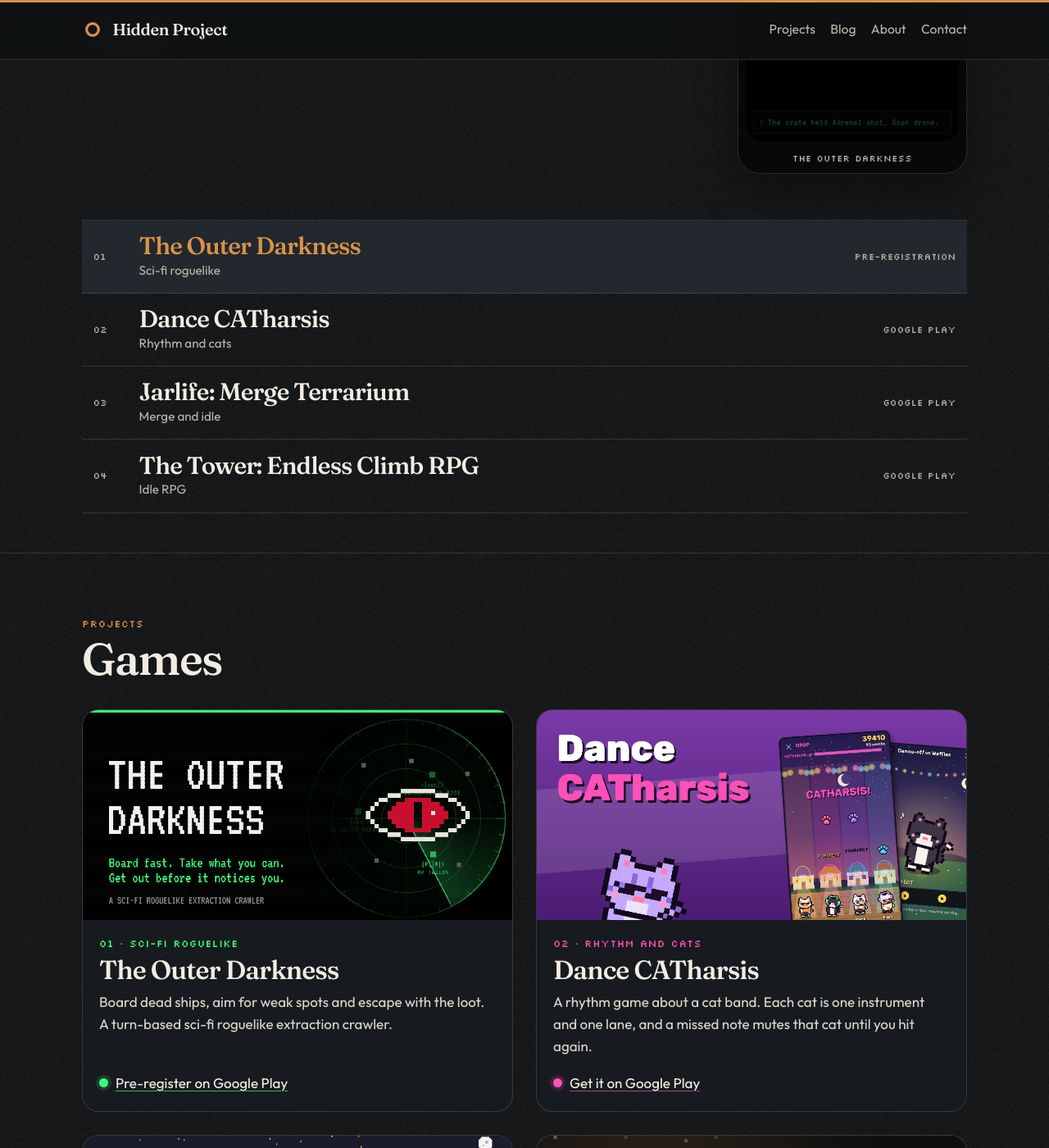
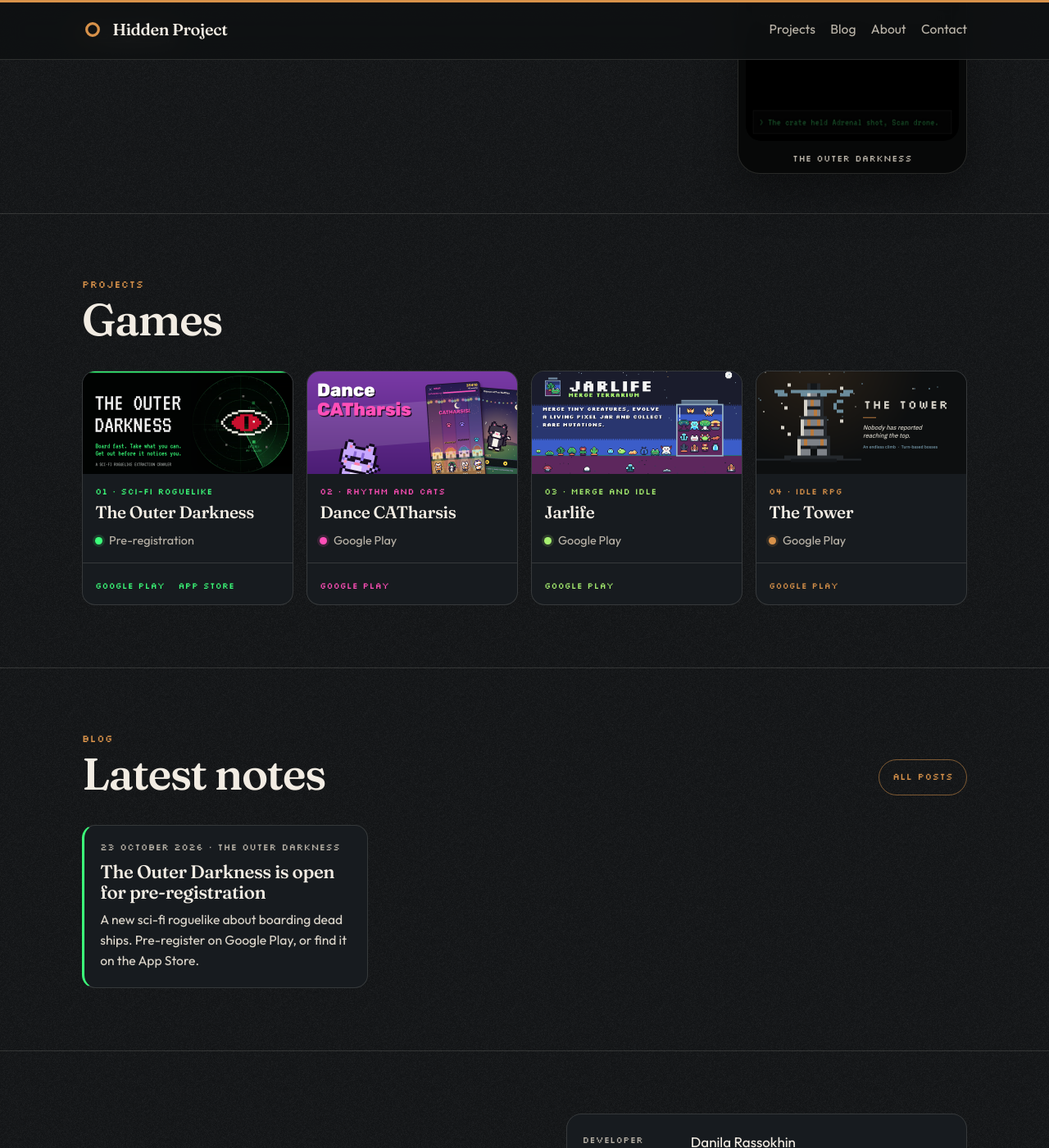
Before and after one commit to CrissNamon/hiddenproject.tech, a Jekyll site: the page built from index.html, in a window 1280 px wide and 1400 px high, scrolled down 566 px. Shown: the whole window at 82% size. Built offline with Jekyll 4.4.1, drawn with Linux system fonts in a browser that asks for light colours; some of the changed text lies outside the part shown.

Commit message:
Main page: small game cards with store links, and social icons
- Games are small cards: banner, genre, name, status, and a row of
  store links (The Outer Darkness gets Google Play and App Store).
- The list of games under the title is gone.
- The blog is its own section, with the latest posts as cards.
- Instagram, X, TikTok and Google Play links have icons and more room.
- Game pages lose the icon next to the title, and the title is smaller.

```diff
--- a/_config.yml
+++ b/_config.yml
@@ -10,14 +10,19 @@ timezone: Asia/Yerevan
 lang: en
 
 # Shown in the footer and the About section, and listed as sameAs for search engines.
+# icon names a drawing in _includes/social-links.html.
 social:
   - name: Instagram
+    icon: instagram
     url: https://www.instagram.com/tech.hiddenproject/
   - name: X
+    icon: x
     url: https://x.com/hiddenprjtech
   - name: TikTok
+    icon: tiktok
     url: https://www.tiktok.com/@hiddenproject.tech
   - name: Google Play
+    icon: google-play
     url: https://play.google.com/store/apps/dev?id=7391390601934110448
 
 markdown: kramdown
--- a/_data/games.yml
+++ b/_data/games.yml
@@ -14,7 +14,6 @@
   accent: "#3cff7a"
   tagline: Board fast. Take what you can. Get out before it notices you.
   summary: Board dead ships, aim for weak spots and escape with the loot. A turn-based sci-fi roguelike extraction crawler.
-  icon: /the-outer-darkness/icon.png
   feature: /the-outer-darkness/feature-graphic.png
   feature_width: 1024
   feature_height: 500
@@ -147,8 +146,6 @@
   accent: "#a7f070"
   tagline: Merge. Evolve. Collect.
   summary: Merge tiny creatures, evolve a living pixel jar and collect rare mutations.
-  icon: /jarlife/google-play/icon.png
-  icon_pixel: true
   feature: /jarlife/feature-16x9.png
   feature_width: 1920
   feature_height: 1080
@@ -205,8 +202,6 @@
   accent: "#d8924a"
   tagline: How far can you climb?
   summary: An endless tower that climbs while you're away. Turn-based boss fights, pixel art, no account.
-  icon: /the-tower/google-play/icon.png
-  icon_pixel: true
   feature: /the-tower/google-play/feature-graphic.png
   feature_width: 1024
   feature_height: 500
--- /dev/null
+++ b/_includes/social-links.html
@@ -0,0 +1,23 @@
+{%- comment -%}
+  The links from site.social, each with its icon.
+{%- endcomment -%}
+<ul class="social-links">
+  {%- for link in site.social %}
+  <li>
+    <a href="{{ link.url }}" rel="me noopener">
+      <svg width="18" height="18" viewBox="0 0 24 24" aria-hidden="true" focusable="false">
+        {%- if link.icon == "instagram" -%}
+        <rect x="2.5" y="2.5" width="19" height="19" rx="5.5" fill="none" stroke="currentColor" stroke-width="2"/><circle cx="12" cy="12" r="4.4" fill="none" stroke="currentColor" stroke-width="2"/><circle cx="17.6" cy="6.4" r="1.3" fill="currentColor"/>
+        {%- elsif link.icon == "x" -%}
+        <path fill="currentColor" d="M18.901 1.153h3.68l-8.04 9.19L24 22.846h-7.406l-5.8-7.584-6.638 7.584H.474l8.6-9.83L0 1.154h7.594l5.243 6.932ZM17.61 20.644h2.039L6.486 3.24H4.298Z"/>
+        {%- elsif link.icon == "tiktok" -%}
+        <path fill="currentColor" d="M12.525.02c1.31-.02 2.61-.01 3.91-.02.08 1.53.63 3.09 1.75 4.17 1.12 1.11 2.7 1.62 4.24 1.79v4.03c-1.44-.05-2.89-.35-4.2-.97-.57-.26-1.1-.59-1.62-.93-.01 2.92.01 5.84-.02 8.75-.08 1.4-.54 2.79-1.35 3.94-1.31 1.92-3.58 3.17-5.91 3.21-1.43.08-2.86-.31-4.08-1.03-2.02-1.19-3.44-3.37-3.65-5.71-.02-.5-.03-1-.01-1.49.18-1.9 1.12-3.72 2.58-4.96 1.66-1.44 3.98-2.13 6.15-1.72.02 1.48-.04 2.96-.04 4.44-.99-.32-2.15-.23-3.02.37-.63.41-1.11 1.04-1.36 1.75-.21.51-.15 1.07-.14 1.61.24 1.64 1.82 3.02 3.5 2.87 1.12-.01 2.19-.66 2.77-1.61.19-.33.4-.67.41-1.06.1-1.79.06-3.57.07-5.36.01-4.03-.01-8.05.02-12.07z"/>
+        {%- elsif link.icon == "google-play" -%}
+        <path fill="currentColor" d="M22.018 13.298l-3.919 2.218-3.515-3.493 3.543-3.521 3.891 2.202a1.49 1.49 0 0 1 0 2.594zM1.337.924a1.486 1.486 0 0 0-.112.568v21.017c0 .217.045.419.124.6l11.155-11.087L1.337.924zm12.207 10.065l3.258-3.238L3.45.195a1.466 1.466 0 0 0-.946-.179l11.04 10.973zm0 2.067l-11 10.933c.298.036.612-.016.906-.183l13.324-7.54-3.23-3.21z"/>
+        {%- endif -%}
+      </svg>
+      <span>{{ link.name }}</span>
+    </a>
+  </li>
+  {%- endfor %}
+</ul>
--- a/_layouts/default.html
+++ b/_layouts/default.html
@@ -71,11 +71,7 @@
       <div class="wrap footer-row">
         <p>© {{ site.time | date: "%Y" }} {{ site.title }} | {{ site.author }}</p>
         <p class="footer-links"><a href="/blog/">Blog</a> <a href="/blog/feed.xml">RSS</a> <a href="/privacy.html">Privacy</a></p>
-        <p class="footer-links">
-          {%- for link in site.social %}
-          <a href="{{ link.url }}" rel="me noopener">{{ link.name }}</a>
-          {%- endfor %}
-        </p>
+        {% include social-links.html %}
         <p>hiddenproject.tech</p>
       </div>
     </footer>
--- a/index.html
+++ b/index.html
@@ -19,57 +19,64 @@ preload_image: /assets/darkness-hero.jpg
               <figcaption>The Outer Darkness</figcaption>
             </figure>
           </div>
-
-
-          <ol class="codex">
-            {%- for game in site.data.games %}
-            <li{% if forloop.first %} class="is-current"{% endif %}>
-              <a href="/{{ game.slug }}/">
-                <span class="num">{{ game.num }}</span>
-                <span>
-                  <span class="name">{{ game.name }}</span>
-                  <em class="kind">{{ game.kind }}</em>
-                </span>
-                <span class="state">{{ game.status }}</span>
-              </a>
-            </li>
-            {%- endfor %}
-          </ol>
         </div>
       </section>
 
       <section class="band" id="projects" aria-labelledby="projects-title">
         <div class="wrap">
-          <p class="eyebrow">Projects</p>
-          <h2 id="projects-title">Games</h2>
-          <div class="game-grid">
+          <div class="section-head">
+            <div>
+              <p class="eyebrow">Projects</p>
+              <h2 id="projects-title">Games</h2>
+            </div>
+          </div>
+          <ul class="game-grid">
             {%- for game in site.data.games %}
-            {%- assign primary = game.stores | first %}
-            <article class="game-tile" id="{{ game.anchor | default: game.slug }}" style="--ember: {{ game.accent }};">
-              <a class="game-tile-art" href="/{{ game.slug }}/" tabindex="-1" aria-hidden="true">
+            <li class="game-tile" id="{{ game.anchor | default: game.slug }}" style="--ember: {{ game.accent }};">
+              <a class="game-tile-link" href="/{{ game.slug }}/">
                 <img src="{{ game.feature }}" width="{{ game.feature_width }}" height="{{ game.feature_height }}" alt="" loading="lazy">
+                <span class="game-tile-body">
+                  <span class="kicker">{{ game.num }} · {{ game.kind }}</span>
+                  <span class="game-tile-name">{{ game.short_name | default: game.name }}</span>
+                  <span class="game-tile-status"><span class="pip" aria-hidden="true"></span> {{ game.status }}</span>
+                </span>
               </a>
-              <div class="game-tile-body">
-                <p class="kicker">{{ game.num }} · {{ game.kind }}</p>
-                <h3><a href="/{{ game.slug }}/">{{ game.name }}</a></h3>
-                <p>{{ game.summary }}</p>
-                <ul class="stores">
-                  <li><span class="pip" aria-hidden="true"></span> <a href="{{ primary.url }}">{{ primary.label }}</a></li>
-                </ul>
-              </div>
-            </article>
+              <ul class="game-tile-stores" aria-label="{{ game.short_name | default: game.name }} in stores">
+                {%- for store in game.stores %}
+                <li><a href="{{ store.url }}">{{ store.name }}</a></li>
+                {%- endfor %}
+              </ul>
+            </li>
             {%- endfor %}
-          </div>
+          </ul>
         </div>
       </section>
 
       {%- if site.posts.size > 0 %}
-      <section class="band" aria-labelledby="blog-title">
+      <section class="band" id="blog" aria-labelledby="blog-title">
         <div class="wrap">
-          <p class="eyebrow">Blog</p>
-          <h2 id="blog-title">Latest notes</h2>
-          {% include post-list.html posts=site.posts limit=3 %}
-          <p><a class="pixel-btn" href="/blog/">All posts</a></p>
+          <div class="section-head">
+            <div>
+              <p class="eyebrow">Blog</p>
+              <h2 id="blog-title">Latest notes</h2>
+            </div>
+            <a class="pixel-btn" href="/blog/">All posts</a>
+          </div>
+          <ul class="post-cards">
+            {%- for post in site.posts limit: 3 %}
+            {%- assign post_game = site.data.games | where: "slug", post.game | first %}
+            <li{% if post_game %} style="--ember: {{ post_game.accent }};"{% endif %}>
+              <a href="{{ post.url }}">
+                <span class="post-meta">
+                  <time datetime="{{ post.date | date: '%Y-%m-%d' }}">{{ post.date | date: "%-d %B %Y" }}</time>
+                  {%- if post_game %} · {{ post_game.short_name | default: post_game.name }}{% endif %}
+                </span>
+                <span class="post-card-title">{{ post.title }}</span>
+                <span class="post-card-text">{{ post.description | default: post.excerpt | strip_html | strip_newlines | truncate: 160 }}</span>
+              </a>
+            </li>
+            {%- endfor %}
+          </ul>
         </div>
       </section>
       {%- endif %}
@@ -106,11 +113,7 @@ preload_image: /assets/darkness-hero.jpg
             </div>
             <div>
               <dt>Follow</dt>
-              <dd class="social">
-                {%- for link in site.social %}
-                <a href="{{ link.url }}" rel="me noopener">{{ link.name }}</a>
-                {%- endfor %}
-              </dd>
+              <dd>{% include social-links.html %}</dd>
             </div>
           </dl>
         </div>
--- a/styles.css
+++ b/styles.css
@@ -776,10 +776,34 @@ h1 {
   margin-left: 1rem;
 }
 
-.sheet .social {
+.social-links {
   display: flex;
   flex-wrap: wrap;
-  gap: 0.25rem 1rem;
+  gap: 0.6rem 1.75rem;
+  list-style: none;
+  margin: 0;
+  padding: 0;
+}
+
+.social-links a {
+  display: inline-flex;
+  align-items: center;
+  gap: 0.5rem;
+  min-height: 32px;
+  text-decoration: none;
+}
+
+.social-links svg {
+  flex: none;
+}
+
+.social-links a:hover span {
+  text-decoration: underline;
+  text-underline-offset: 0.2em;
+}
+
+.sheet .social-links {
+  margin-top: 0.15rem;
 }
 
 .px {
@@ -808,13 +832,25 @@ h1 {
   margin-bottom: 0;
 }
 
+/* Sections on the main page: a heading, and an optional link on the right. */
+
+.section-head {
+  display: flex;
+  flex-wrap: wrap;
+  align-items: flex-end;
+  justify-content: space-between;
+  gap: 1rem 1.5rem;
+}
+
 /* Game cards on the main page. */
 
 .game-grid {
   display: grid;
-  grid-template-columns: repeat(2, minmax(0, 1fr));
-  gap: clamp(1rem, 2.5vw, 1.75rem);
-  margin-top: clamp(1.5rem, 3vw, 2.25rem);
+  grid-template-columns: repeat(4, minmax(0, 1fr));
+  gap: 1rem;
+  list-style: none;
+  margin: clamp(1.5rem, 3vw, 2.25rem) 0 0;
+  padding: 0;
 }
 
 .game-tile {
@@ -823,7 +859,7 @@ h1 {
   overflow: hidden;
   background: var(--card);
   border: 1px solid var(--line);
-  border-radius: 1.25rem;
+  border-radius: 1rem;
   scroll-margin-top: calc(var(--header) + 0.75rem);
 }
 
@@ -832,7 +868,43 @@ h1 {
   border-color: color-mix(in srgb, var(--ember) 55%, transparent);
 }
 
-.game-tile-art img {
+.game-tile-link {
+  display: flex;
+  flex-direction: column;
+  flex: 1;
+  color: inherit;
+  text-decoration: none;
+}
+
+.game-tile-link:hover,
+.game-tile-link:focus-visible {
+  background: var(--card-hot);
+}
+
+.game-tile-stores {
+  display: flex;
+  flex-wrap: wrap;
+  gap: 0.35rem 1rem;
+  list-style: none;
+  margin: 0;
+  padding: 0.65rem 0.95rem 0.75rem;
+  border-top: 1px solid var(--line);
+}
+
+.game-tile-stores a {
+  font-family: var(--pixel);
+  font-size: 0.66rem;
+  letter-spacing: 0.03em;
+  text-transform: uppercase;
+  color: var(--ember);
+  text-decoration: none;
+}
+
+.game-tile-stores a:hover {
+  color: var(--text);
+}
+
+.game-tile img {
   display: block;
   width: 100%;
   aspect-ratio: 1024 / 500;
@@ -844,31 +916,89 @@ h1 {
   display: flex;
   flex-direction: column;
   flex: 1;
-  padding: 1.15rem 1.25rem 1.3rem;
+  gap: 0.35rem;
+  padding: 0.85rem 0.95rem 0.95rem;
 }
 
-.game-tile h3 {
-  margin: 0.4rem 0 0.5rem;
-  font-size: clamp(1.6rem, 2.6vw, 2rem);
-  line-height: 1.02;
+.game-tile .kicker {
+  font-size: 0.66rem;
 }
 
-.game-tile h3 a {
+.game-tile-name {
+  font-family: var(--serif);
+  font-weight: 560;
+  font-size: 1.3rem;
+  line-height: 1.1;
+  letter-spacing: -0.02em;
+  color: var(--text);
+}
+
+.game-tile-link:hover .game-tile-name {
+  color: var(--ember);
+}
+
+.game-tile-status {
+  display: inline-flex;
+  align-items: center;
+  gap: 0.5rem;
+  margin-top: auto;
+  padding-top: 0.35rem;
+  font-size: 0.9rem;
+  color: var(--muted);
+}
+
+.game-tile .pip {
+  width: 0.55rem;
+  height: 0.55rem;
+  box-shadow: 0 0 0 3px color-mix(in srgb, var(--ember) 15%, transparent);
+}
+
+/* Latest posts on the main page. */
+
+.post-cards {
+  display: grid;
+  grid-template-columns: repeat(auto-fill, minmax(min(100%, 280px), 1fr));
+  gap: 1rem;
+  list-style: none;
+  margin: clamp(1.5rem, 3vw, 2.25rem) 0 0;
+  padding: 0;
+}
+
+.post-cards a {
+  display: flex;
+  flex-direction: column;
+  gap: 0.5rem;
+  height: 100%;
+  padding: 1.1rem 1.2rem 1.25rem;
+  background: var(--card);
+  border: 1px solid var(--line);
+  border-left: 3px solid var(--ember);
+  border-radius: 1rem;
   color: inherit;
   text-decoration: none;
 }
 
-.game-tile h3 a:hover {
+.post-cards a:hover,
+.post-cards a:focus-visible {
+  background: var(--card-hot);
+}
+
+.post-card-title {
+  font-family: var(--serif);
+  font-weight: 560;
+  font-size: 1.4rem;
+  line-height: 1.12;
+  letter-spacing: -0.02em;
+  color: var(--text);
+}
+
+.post-cards a:hover .post-card-title {
   color: var(--ember);
 }
 
-.game-tile-body > p:not(.kicker) {
-  margin: 0;
-}
-
-.game-tile .stores {
-  margin-top: auto;
-  padding-top: 1.1rem;
+.post-card-text {
+  color: var(--body);
+  font-size: 0.98rem;
 }
 
 .stores a {
@@ -895,25 +1025,10 @@ h1 {
   align-items: center;
 }
 
-.game-title {
-  display: flex;
-  align-items: center;
-  gap: 1rem;
-  margin: 0.8rem 0 0.9rem;
-}
-
-.game-title h1 {
-  margin: 0;
-  font-size: clamp(2.6rem, 6.5vw, 4.6rem);
-  line-height: 0.92;
-}
-
-.game-icon {
-  flex: none;
-  width: clamp(56px, 8vw, 72px);
-  height: auto;
-  border-radius: 1rem;
-  box-shadow: 0 0 0 1px var(--line);
+.game-hero h1 {
+  margin: 0.7rem 0 0.75rem;
+  font-size: clamp(2rem, 4.2vw, 3rem);
+  line-height: 1;
 }
 
 .game-hero .actions {
@@ -1168,6 +1283,11 @@ h1 {
       "facts";
   }
 
+  .game-grid {
+    grid-template-columns: repeat(2, minmax(0, 1fr));
+    gap: 0.75rem;
+  }
+
   .showcase .gallery {
     position: static;
     margin-top: 1.75rem;
@@ -1200,9 +1320,21 @@ h1 {
     display: none;
   }
 
-  .game-grid,
   .post-nav {
     grid-template-columns: 1fr;
+  }
+
+  .game-tile-body,
+  .game-tile-stores {
+    padding-inline: 0.75rem;
+  }
+
+  .game-tile-name {
+    font-size: 1.1rem;
+  }
+
+  .game-tile-status {
+    font-size: 0.82rem;
   }
 
   .post-nav .next {
```
Also changed, not shown: _layouts/game.html (+1 -6 lines).
